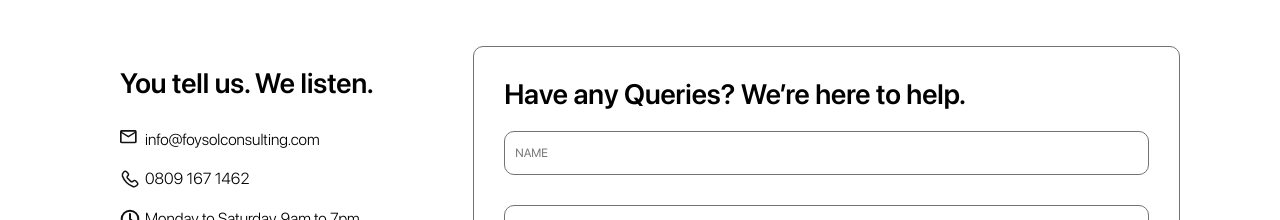
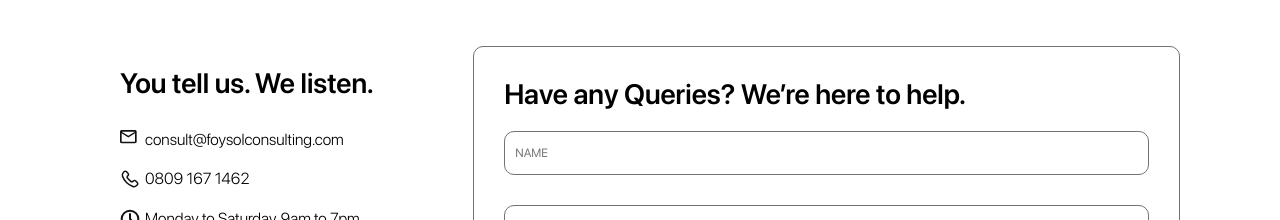
Before and after one commit to AKOI2000/foysol, a React (Vite) app: page /contact in a window 1280 px wide. Shown: the part 1080-1300 px from the top of the page. Built offline with nearby package versions, Linux system fonts and the light colour scheme.

Commit message:
Contact email updated

```diff
--- a/src/pages/Contact.jsx
+++ b/src/pages/Contact.jsx
@@ -77,7 +77,7 @@ function Contact() {
                       fill="#121212"
                     />
                   </svg>
-                  <p>info@foysolconsulting.com</p>
+                  <p>consult@foysolconsulting.com</p>
                 </div>
                 <div className="detail">
                   <svg
```
